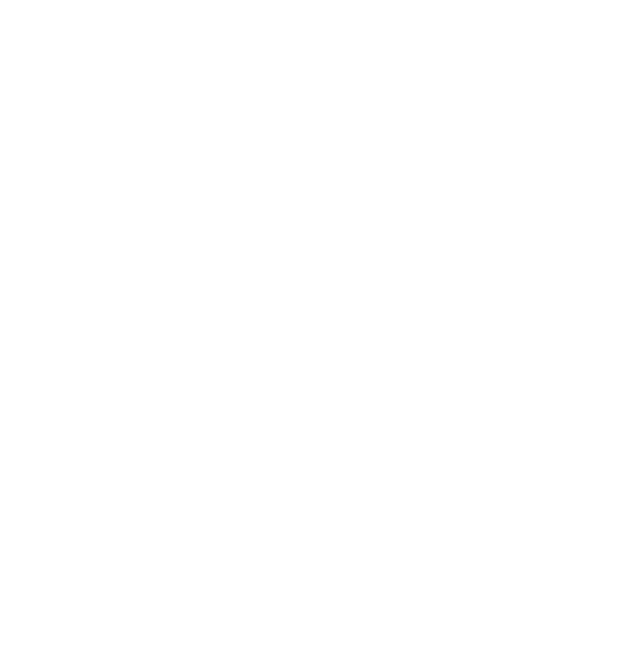
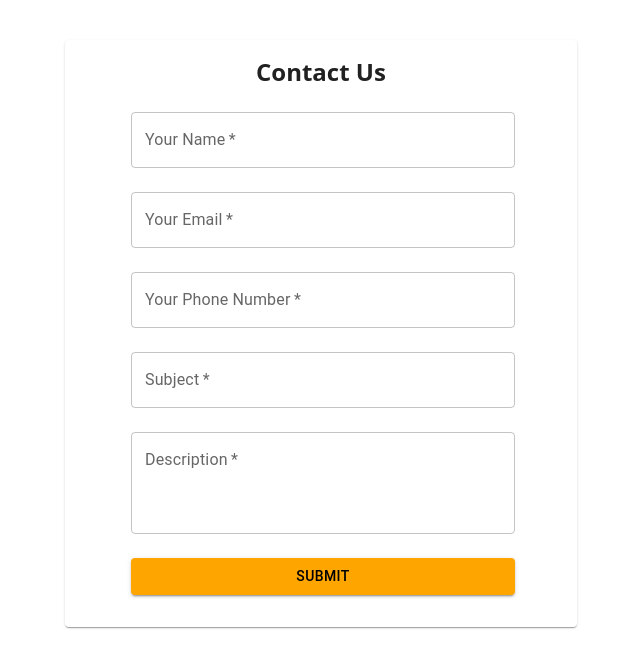
Before and after one commit to Bpitorg/Alumni_Management_Project_Frontend, a React (Vite) app: page /contact-us in a window 1280 px wide. Before the commit this address had no page. Shown: the top 668 px of the page, without its empty margins (319-959 px from the left). Built offline with nearby package versions, Linux system fonts and the light colour scheme; a web font is replaced by a local one.

Commit message:
about and contact us pages added

```diff
--- a/src/App.jsx
+++ b/src/App.jsx
@@ -12,6 +12,8 @@ import AddAchievement from './pages/achievements/AddAchievement'
 import IndividualAchievements from './pages/achievements/IndividualAchievements'
 import Interview_Listing from './pages/interviews/Interview_Listing'
 import AddInterview from './pages/interviews/AddInterview'
+import AboutUs from './pages/AboutUs'
+import ContactUs from './pages/ContactUs'
 
 
 const App = () => {
@@ -29,6 +31,8 @@ const App = () => {
       <Route path="/achievement/:id" element={<IndividualAchievements/>}/>
       <Route path="/all-interviews" element={<Interview_Listing/>}/>
       <Route path="/list-interview" element={<AddInterview/>}/>
+      <Route path="/about-us" element={<AboutUs/>}/>
+      <Route path="/contact-us" element={<ContactUs/>}/>
 
     </Routes>
 
--- /dev/null
+++ b/src/page-components/home/About.jsx
@@ -0,0 +1,17 @@
+import React from 'react'
+
+const About = () => {
+  return (
+    <div className='px-5'>
+        <h2 className='font-semibold text-4xl text-center mt-10'>About Us</h2>
+        <img src='http://1.bp.blogspot.com/-mrMyfhVE3Vs/UocxgrmkjJI/AAAAAAAAAdE/iDnkOdWV-cA/s1600/Success.jpg'  className='w-full md:w-300 h-60 md:h-80 mt-8 md:ml-40'/>
+        <p className='my-8 md:px-40 text-left'>
+            Lorem ipsum dolor sit amet consectetur adipisicing elit. Unde praesentium, ex beatae accusantium quo fuga officiis, delectus earum officia distinctio optio mollitia. Eum, nemo nihil vel iste facilis expedita pariatur nulla deserunt voluptas optio qui deleniti, doloremque, error delectus vitae? Perferendis eos rem esse. Eos iste earum, commodi obcaecati veniam vero quia! Nulla esse sapiente, facere maxime fuga nobis eligendi placeat facilis consequatur hic eum sint unde inventore assumenda dolore? Consequuntur dolores officiis quidem, atque eius cupiditate quod recusandae repudiandae labore eos aspernatur ratione necessitatibus, illum placeat ducimus, magnam pariatur accusamus odit doloremque. Asperiores atque mollitia at dolorum voluptatum ad!
+            <br/><br/>
+            Lorem ipsum dolor sit amet consectetur adipisicing elit. Modi, enim nostrum distinctio porro dolores, ex facere dolor voluptas recusandae nesciunt dicta commodi, dolore molestias. Ut quasi, reprehenderit sit saepe numquam excepturi facilis sunt officia qui ducimus nobis eum unde consequatur fugiat eos aliquam aut ea quisquam corporis, in mollitia error nesciunt maxime aliquid! Iusto quia provident debitis. Nostrum inventore quas, possimus hic libero, repellat animi voluptatibus officia doloribus quisquam magnam ut. Culpa voluptatum velit dolore molestias molestiae dignissimos mollitia corrupti. Provident optio nesciunt commodi in dolorum libero? Laudantium sed quas iste ad, laboriosam exercitationem velit eos, perferendis ex unde fuga?
+        </p>
+    </div>
+  )
+}
+
+export default About
--- /dev/null
+++ b/src/page-components/home/Contact.jsx
@@ -0,0 +1,89 @@
+import React , {useState} from 'react'
+import { TextField, MenuItem, Button, Card, CardContent } from "@mui/material";
+
+const Contact = () => {
+
+    const [contact, setContact] = useState({
+        email: "",
+        name: "",
+        phone: "",
+        subject: "",
+        description: "",
+      });
+
+      const handleChange = (e) => {
+        const { name, value } = e.target;
+        setContact({ ...contact, [name]: value });
+      };
+
+      const handleSubmit = (e) => {
+        e.preventDefault();
+        console.log("contact Submitted:", contact);
+      };
+
+      const styles = { mb:3 , width:'80%' , ml:'50px'}
+      return (
+        <Card className="shadow-lg rounded-lg w-full md:w-2/5  mx-auto mt-10">
+          <CardContent>
+            <h2 className="text-2xl font-semibold text-center mb-6">Contact Us</h2>
+            <form onSubmit={handleSubmit} className="space-y-4">
+
+              <TextField
+                label="Your Name"
+                name="name"
+                value={contact.name}
+                onChange={handleChange}
+                required
+                sx={styles}
+              />
+
+             <TextField
+                label="Your Email"
+                name="email"
+                value={contact.email}
+                type='email'
+                onChange={handleChange}
+                required
+                sx={styles}
+              />
+
+             <TextField
+                label="Your Phone Number"
+                name="phone"
+                value={contact.phone}
+                type='phone'
+                onChange={handleChange}
+                required
+                sx={styles}
+              />
+
+              <TextField
+                label="Subject"
+                name="subject"
+                value={contact.subject}
+                onChange={handleChange}
+                required
+                sx={styles}
+              />
+
+              <TextField
+                label="Description"
+                name="description"
+                multiline
+                rows={3}
+                value={contact.description}
+                onChange={handleChange}
+                required
+                sx={styles}
+              />
+
+              <Button type="submit" variant="contained"  sx={{...styles  , backgroundColor:'orange' , color:'black' , mb:1}}>
+                Submit
+              </Button>
+            </form>
+          </CardContent>
+        </Card>
+      );
+}
+
+export default Contact
--- /dev/null
+++ b/src/pages/AboutUs.jsx
@@ -0,0 +1,8 @@
+import React from 'react'
+import About from '../page-components/home/About'
+
+const AboutUs = () => {
+  return <About/>
+}
+
+export default AboutUs
--- /dev/null
+++ b/src/pages/ContactUs.jsx
@@ -0,0 +1,8 @@
+import React from 'react'
+import Contact from '../page-components/home/Contact'
+
+const ContactUs = () => {
+  return <Contact/>
+}
+
+export default ContactUs
```
